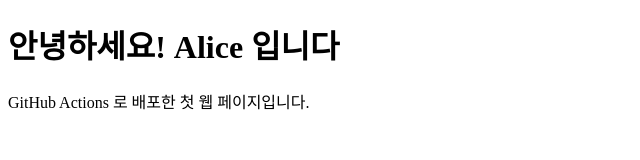
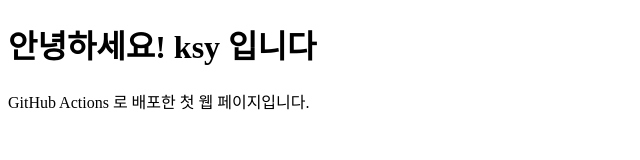
Before and after one commit to kweon3376-commits/my-page, a plain HTML site: page index.html in a window 1280 px wide. Shown: the whole page, without its empty margins (0-640 px from the left). Drawn offline with Linux system fonts and the light colour scheme.

Commit message:
Update index.html

```diff
--- a/index.html
+++ b/index.html
@@ -2,10 +2,10 @@
 <html lang="ko">
 <head>
   <meta charset="UTF-8">
-  <title>Alice 의 페이지</title>
+  <title>ksy 의 페이지</title>
 </head>
 <body>
-  <h1>안녕하세요! Alice 입니다</h1>
+  <h1>안녕하세요! ksy 입니다</h1>
   <p>GitHub Actions 로 배포한 첫 웹 페이지입니다.</p>
 </body>
 </html>
```
